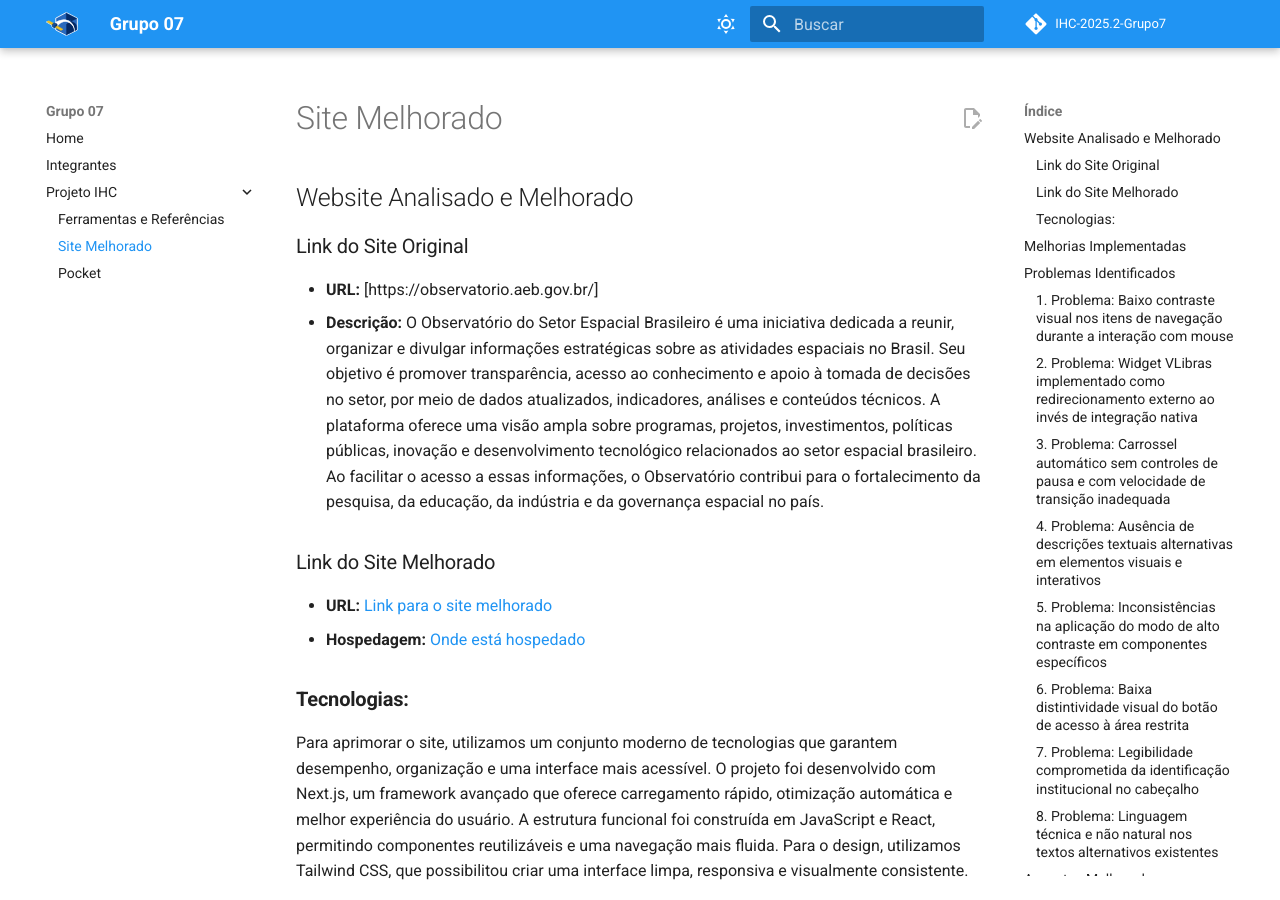
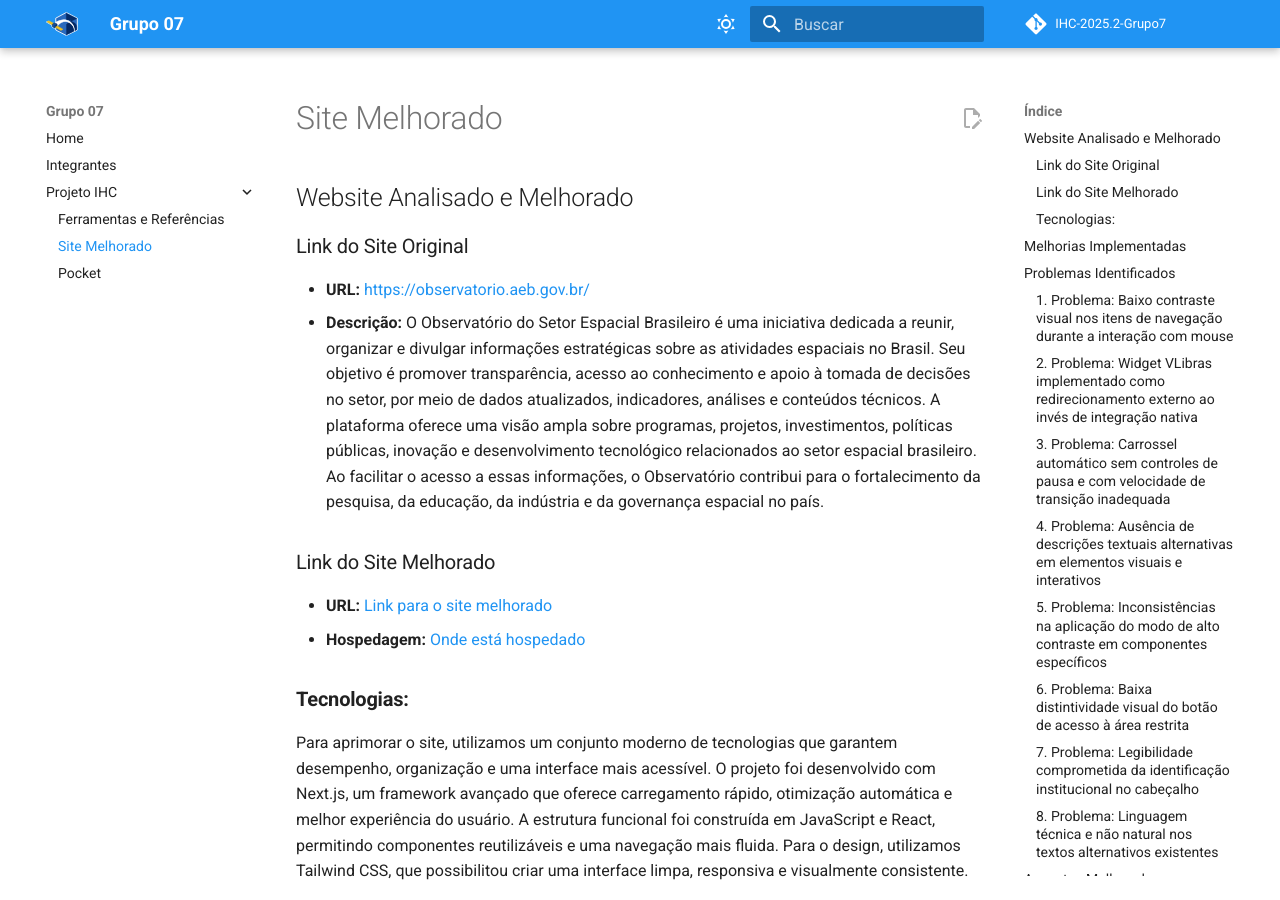
Before and after one commit to UnB-IHC/IHC-2025.2-Grupo7, an MkDocs documentation site: the page built from docs/projeto/site-melhorado.md, in a window 1280 px wide and 900 px high. Built offline with MkDocs 1.6.1 and Material for MkDocs 9.7.7, drawn with Linux system fonts in a browser that asks for light colours; comment, search, counter and statistics services are not loaded; some of the changed lines change nothing that is shown; some of the changed text lies outside the part shown.

Commit message:
Atualizando

```diff
--- a/docs/projeto/site-melhorado.md
+++ b/docs/projeto/site-melhorado.md
@@ -3,7 +3,7 @@
 ## Website Analisado e Melhorado
 
 ### Link do Site Original
-- **URL:** [https://observatorio.aeb.gov.br/]
+- **URL:** [https://observatorio.aeb.gov.br/](https://observatorio.aeb.gov.br/)
 - **Descrição:** O Observatório do Setor Espacial Brasileiro é uma iniciativa dedicada a reunir, organizar e divulgar informações estratégicas sobre as atividades espaciais no Brasil. Seu objetivo é promover transparência, acesso ao conhecimento e apoio à tomada de decisões no setor, por meio de dados atualizados, indicadores, análises e conteúdos técnicos. A plataforma oferece uma visão ampla sobre programas, projetos, investimentos, políticas públicas, inovação e desenvolvimento tecnológico relacionados ao setor espacial brasileiro. Ao facilitar o acesso a essas informações, o Observatório contribui para o fortalecimento da pesquisa, da educação, da indústria e da governança espacial no país.
 
 ### Link do Site Melhorado
@@ -57,7 +57,6 @@ Essas tecnologias, combinadas, contribuíram para tornar o site mais eficiente,
 ## Aspectos Melhorados
 
 ### Acessibilidade
-- Navegação por teclado
 - Textos alternativos para imagens
 - Contraste de cores
 - Estrutura semântica do HTML
```
